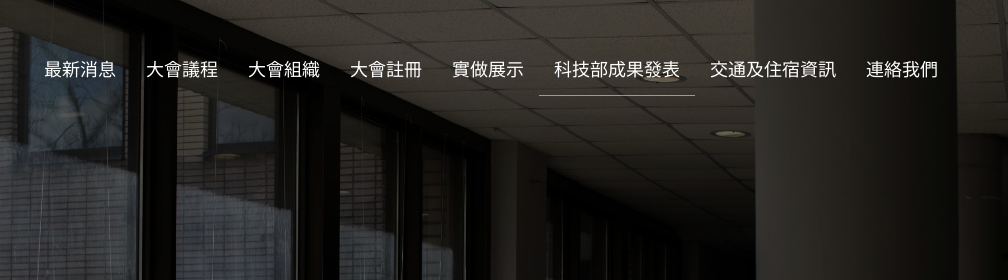
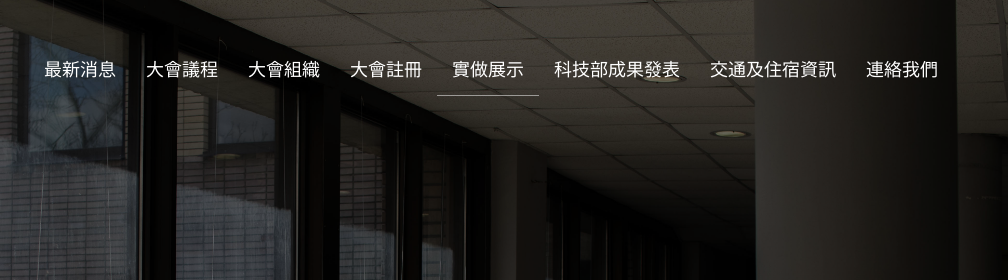
Before and after one commit to 0penth3wind0w/WASN2018, a website: page present.html in a window 1280 px wide. Shown: the top 280 px of the page, 272-1280 px from the left. Drawn offline with Linux system fonts and the light colour scheme; files whose address does not match are found by name.

Commit message:
minor bug fix

```diff
--- a/present.html
+++ b/present.html
@@ -38,8 +38,8 @@
                     <li><a href="agenda.html">大會議程</a></li>
                     <li><a href="info.html">大會組織</a></li>
                     <li><a href="reg.html">大會註冊</a></li>
-                    <li><a href="present.html">實做展示</a></li>
-                    <li class="active"><a href="demo.html">科技部成果發表</a></li>
+                    <li class="active"><a href="present.html">實做展示</a></li>
+                    <li><a href="demo.html">科技部成果發表</a></li>
                     <li><a href="transport.html">交通及住宿資訊</a></li>
                     <li><a href="contact.html">連絡我們</a></li>
                 </ul>
```
